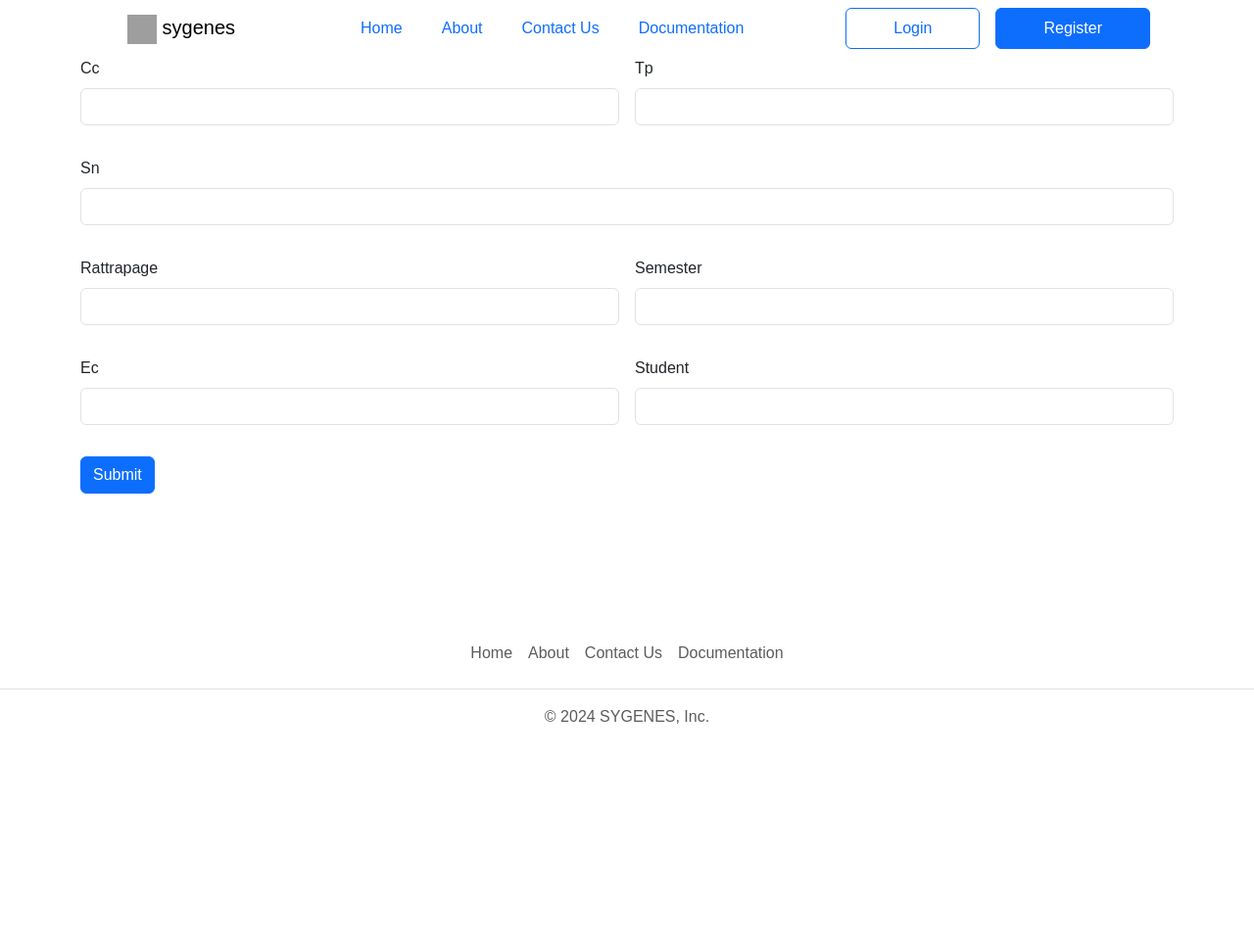
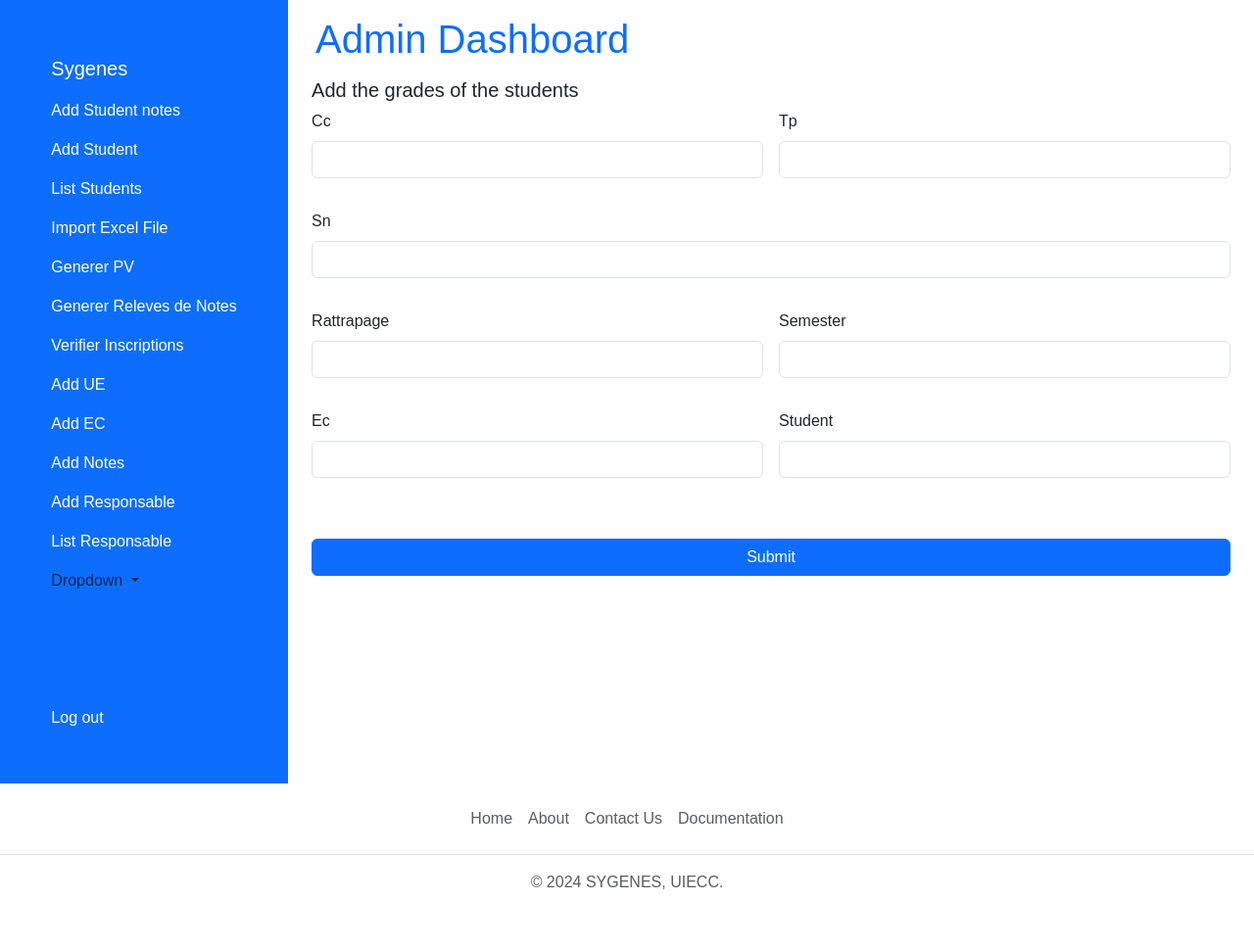
Before and after one commit to davyemane/SYGENES1.1, a Symfony app: template templates/note/index.html.twig in a window 1280 px wide. Shown: the whole page at 98% size. Before the commit the page ends 739 px from the top, so only its background shows below. Run offline with Twig, Linux system fonts and the light colour scheme; the template is opened without the code that fills it, so the values that code supplies are empty; form fields are guessed from the names that the template uses; some libraries are stand-ins or nearby versions; grey boxes are pictures that could not be loaded.

Commit message:
Admin Dashboard functionalities added

```diff
--- a/src/Security/LoginAuthenticator.php
+++ b/src/Security/LoginAuthenticator.php
@@ -48,7 +48,9 @@ class LoginAuthenticator extends AbstractLoginFormAuthenticator
             return new RedirectResponse($targetPath);
         }
         // Retourner directement le RedirectResponse
-        return new RedirectResponse($this->urlGenerator->generate('list_student'));
+        return new RedirectResponse($this->urlGenerator->generate('app_dashAdmin'));
+
+
     }
 
     protected function getLoginUrl(Request $request): string
--- a/templates/base.html.twig
+++ b/templates/base.html.twig
@@ -19,7 +19,13 @@
         }
     </style>
     <title>
-        {% block title %}
+        {% block title %}<link rel="stylesheet" href="css/homePage.css">
+    <link rel="stylesheet" href="https://cdn.jsdelivr.net/npm/bootstrap@5.3.3/dist/css/bootstrap.min.css">
+    <link rel="stylesheet" href="https://cdn.jsdelivr.net/npm/bootstrap@5.3.3/dist/js/bootstrap.bundle.min.js">
+
+    <script src="https://code.jquery.com/jquery-3.3.1.slim.min.js" integrity="sha384-q8i/X+965DzO0rT7abK41JStQIAqVgRVzpbzo5smXKp4YfRvH+8abtTE1Pi6jizo" crossorigin="anonymous"></script>
+    <script src="https://cdn.jsdelivr.net/npm/popper.js@1.14.7/dist/umd/popper.min.js" integrity="sha384-UO2eT0CpHqdSJQ6hJty5KVphtPhzWj9WO1clHTMGa3JDZwrnQq4sF86dIHNDz0W1" crossorigin="anonymous"></script>
+    <script src="https://cdn.jsdelivr.net/npm/bootstrap@4.3.1/dist/js/bootstrap.min.js" integrity="sha384-JjSmVgyd0p3pXB1rRibZUAYoIIy6OrQ6VrjIEaFf/nJGzIxFDsf4x0xIM+B07jRM" crossorigin="anonymous"></script>
         {% endblock %}
     </title>
 </head>
@@ -57,6 +63,7 @@
         <button class="btn btn-primary w-100 py-2 px-5">Register</button>
         </a>
     </div>
+
   </div>
 </nav>
 {% block body %}
--- a/templates/base_AdminDashboard.html.twig
+++ b/templates/base_AdminDashboard.html.twig
@@ -5,13 +5,19 @@
     <meta name="viewport"
           content="width=device-width, user-scalable=no, initial-scale=1.0, maximum-scale=1.0, minimum-scale=1.0">
     <meta http-equiv="X-UA-Compatible" content="ie=edge">
+
     <link rel="stylesheet" href="css/homePage.css">
     <link rel="stylesheet" href="https://cdn.jsdelivr.net/npm/bootstrap@5.3.3/dist/css/bootstrap.min.css">
     <link rel="stylesheet" href="https://cdn.jsdelivr.net/npm/bootstrap@5.3.3/dist/js/bootstrap.bundle.min.js">
 
+
+    <script src="https://code.jquery.com/jquery-3.3.1.slim.min.js" integrity="sha384-q8i/X+965DzO0rT7abK41JStQIAqVgRVzpbzo5smXKp4YfRvH+8abtTE1Pi6jizo" crossorigin="anonymous"></script>
+    <script src="https://cdn.jsdelivr.net/npm/popper.js@1.14.7/dist/umd/popper.min.js" integrity="sha384-UO2eT0CpHqdSJQ6hJty5KVphtPhzWj9WO1clHTMGa3JDZwrnQq4sF86dIHNDz0W1" crossorigin="anonymous"></script>
+    <script src="https://cdn.jsdelivr.net/npm/bootstrap@4.3.1/dist/js/bootstrap.min.js" integrity="sha384-JjSmVgyd0p3pXB1rRibZUAYoIIy6OrQ6VrjIEaFf/nJGzIxFDsf4x0xIM+B07jRM" crossorigin="anonymous"></script>
+
     <style>
         html,body{
-            font-family: "Monserrat", "Lexend", Arial;
+            font-family: "Monserrat", "Lexend", "Arial";
             height: 100%;
             display:flex;
             flex-direction: column;
@@ -24,8 +30,8 @@
     </title>
 </head>
 <body>
-<div class="d-flex flex-row">
-<nav class="navbar flex-column navbar-light bg-primary justify-content-center" style=" height:100vh; width:20%">
+<div class="d-flex">
+<nav class="navbar flex-column navbar-light bg-primary justify-content-center" style=" height:100vh; width:30%">
 
   <div class="container justify-content-center" id="navbarSupportedContent">
     <ul class="navbar-nav mr-auto text-white ">
@@ -33,13 +39,44 @@
         <a class="navbar-brand text-white" href="#">Sygenes</a>
       </li>
       <li class="nav-item active">
-        <a class="nav-link text-white" href="#">Home <span class="sr-only">(current)</span></a>
+        <a class="nav-link text-white" href="{{ path('add_note') }}">Add Student notes</a>
       </li>
       <li class="nav-item">
-        <a class="nav-link text-white" href="#">Link</a>
+        <a class="nav-link text-white" href="{{ path('add_student') }}">Add Student</a>
       </li>
-      <li class="nav-item dropdown">
-        <a class="nav-link dropdown-toggle text-white" href="#" id="navbarDropdown" role="button" data-toggle="dropdown" aria-haspopup="true" aria-expanded="false">
+      <li class="nav-item">
+        <a class="nav-link text-white" href="{{ path('list_student') }}">List Students</a>
+      </li>
+      <li class="nav-item">
+        <a class="nav-link text-white" href="#">Import Excel File</a>
+      </li>
+      <li class="nav-item">
+        <a class="nav-link text-white" href="#">Generer PV</a>
+      </li>
+      <li class="nav-item">
+        <a class="nav-link text-white" href="#">Generer Releves de Notes</a>
+      </li>
+      <li class="nav-item">
+        <a class="nav-link text-white" href="#">Verifier Inscriptions</a>
+      </li>
+      <li class="nav-item">
+        <a class="nav-link text-white" href="{{ path('add_ue') }}">Add UE</a>
+      </li>
+      <li class="nav-item">
+        <a class="nav-link text-white" href="{{ path('add_ec') }}">Add EC</a>
+      </li>
+      <li class="nav-item">
+        <a class="nav-link text-white" href="{{path('add_note')}}">Add Notes</a>
+      </li>
+      <li class="nav-item">
+        <a class="nav-link text-white" href="{{ path('add_responsable') }}">Add Responsable</a>
+      </li>
+      <li class="nav-item">
+        <a class="nav-link text-white" href="#">List Responsable</a>
+      </li>
+
+      <li class="nav-item dropright">
+        <a class="nav-link dropdown-toggle" href="#" id="navbarDropdown" role="button" data-toggle="dropdown" aria-haspopup="true" aria-expanded="false">
           Dropdown
         </a>
         <div class="dropdown-menu" aria-labelledby="navbarDropdown">
@@ -50,27 +87,27 @@
         </div>
       </li>
 
-      <li class="nav-item dropdown">
-        <a class="nav-link dropdown-toggle text-white" href="#" id="navbarDropdown" role="button" data-toggle="dropdown" aria-haspopup="true" aria-expanded="false">
-          Dropdown
-        </a>
-        <div class="dropdown-menu" aria-labelledby="navbarDropdown">
-          <a class="dropdown-item" href="#">Action</a>
-          <a class="dropdown-item" href="#">Another action</a>
-          <div class="dropdown-divider"></div>
-          <a class="dropdown-item" href="#">Something else here</a>
-        </div>
+
+       <div class="container" style="height:100px"> </div>
+       <li class="nav-item">
+        <a class="nav-link text-white" href="{{path('app_logout')}}">Log out</a>
       </li>
+
+
     </ul>
+
   </div>
 </nav>
-<div class="w-100">
-  <h1 class="h1 text-left m-4 text-primary">Admin Dashboard</div>
-</div>
+
+<div class="container w-100">
+  <h1 class="h1 text-left m-3 text-primary">Admin Dashboard</h1>
+
+    {% block body %}
+    {% endblock %}
+
 
 </div>
-{% block body %}
-{% endblock %}
+</div>
 
 </body>
 <div class="mt-auto" style=" display:flex; flex-direction:column">
@@ -81,7 +118,7 @@
         <li class="nav-item"> <a class="nav-link px-2 text-muted" href="{{ path('app_contact_us_page') }}">Contact Us</a> </li>
         <li class="nav-item"> <a class="nav-link px-2 text-muted" href="{{ path('app_documentation_page') }}">Documentation</a> </li>
     </ul>
-    <p class="text-center text-muted"> © 2024 SYGENES, Inc.</p>
+    <p class="text-center text-muted"> © 2024 SYGENES, UIECC.</p>
   </footer>
 </div>
 
--- a/templates/note/index.html.twig
+++ b/templates/note/index.html.twig
@@ -1,8 +1,11 @@
-{% extends 'base.html.twig' %}
+{% extends 'base_AdminDashboard.html.twig' %}
 
-{% block title %}UE{% endblock %}
+{% block title %}Notes{% endblock %}
 
 {% block body %}
+
+<div class="container">
+<h5 class="h5"> Add the grades of the students</h5>
 <form method="post" class="row g-3">
     {{ form_start(form) }}
 
@@ -34,9 +37,14 @@
         {{ form_row(form.student, {'attr': {'class': 'form-control'}}) }}
     </div>
 
+    <div class="container" style="height:30px">
+
+    </div>
     <div class="col-12">
-        {{ form_row(form.submit, {'attr': {'class': 'btn btn-primary'}}) }}
+        {{ form_row(form.submit, {'attr': {'class': 'btn btn-primary w-100'}}) }}
     </div>
 
     {{ form_end(form) }}
-</form>{% endblock %}
+</form>
+ </div>
+{% endblock %}
--- a/templates/responsable/add.html.twig
+++ b/templates/responsable/add.html.twig
@@ -1,4 +1,4 @@
-{% extends 'base.html.twig' %}
+{% extends 'base_AdminDashboard.html.twig' %}
 
 {% block title %}UE{% endblock %}
 
--- a/templates/security/login.html.twig
+++ b/templates/security/login.html.twig
@@ -25,6 +25,8 @@
     <input type="password" name="password" id="inputPassword" class="form-control" autocomplete="current-password" required>
     </div>
 
+    <div class="container" style="height:30px"> </div>
+
     <div class="form-group container">
     <input type="hidden" name="_csrf_token"
            value="{{ csrf_token('authenticate') }}">
--- a/templates/student/list.html.twig
+++ b/templates/student/list.html.twig
@@ -1,4 +1,4 @@
-{% extends 'base.html.twig' %}
+{% extends 'base_AdminDashboard.html.twig' %}
 
 {% block body %}
    <div class="row">
--- a/templates/ue/createEC.html.twig
+++ b/templates/ue/createEC.html.twig
@@ -1,4 +1,4 @@
-{% extends 'base.html.twig' %}
+{% extends 'base_AdminDashboard.html.twig' %}
 
 {% block title %}EC{% endblock %}
 
@@ -23,7 +23,7 @@
     </div>
 
     <div class="col-12">
-        {{ form_row(form.submit, {'attr': {'class': 'btn btn-primary'}}) }}
+        {{ form_row(form.submit, {'attr': {'class': 'btn btn-primary w-100'}}) }}
     </div>
 
     {{ form_end(form) }}
--- a/templates/ue/createUe.html.twig
+++ b/templates/ue/createUe.html.twig
@@ -1,4 +1,4 @@
-{% extends 'base.html.twig' %}
+{% extends 'base_AdminDashboard.html.twig' %}
 
 {% block title %}UE{% endblock %}
 
@@ -35,7 +35,7 @@
     </div>
 
     <div class="col-12">
-        {{ form_row(form.submit, {'attr': {'class': 'btn btn-primary'}}) }}
+        {{ form_row(form.submit, {'attr': {'class': 'btn btn-primary w-100'}}) }}
     </div>
 
     {{ form_end(form) }}
```
Also changed, not shown: templates/student/accademicInscription.html.twig (+4 -4 lines), templates/student/index.html.twig (+7 -1 lines), 1 other file.
